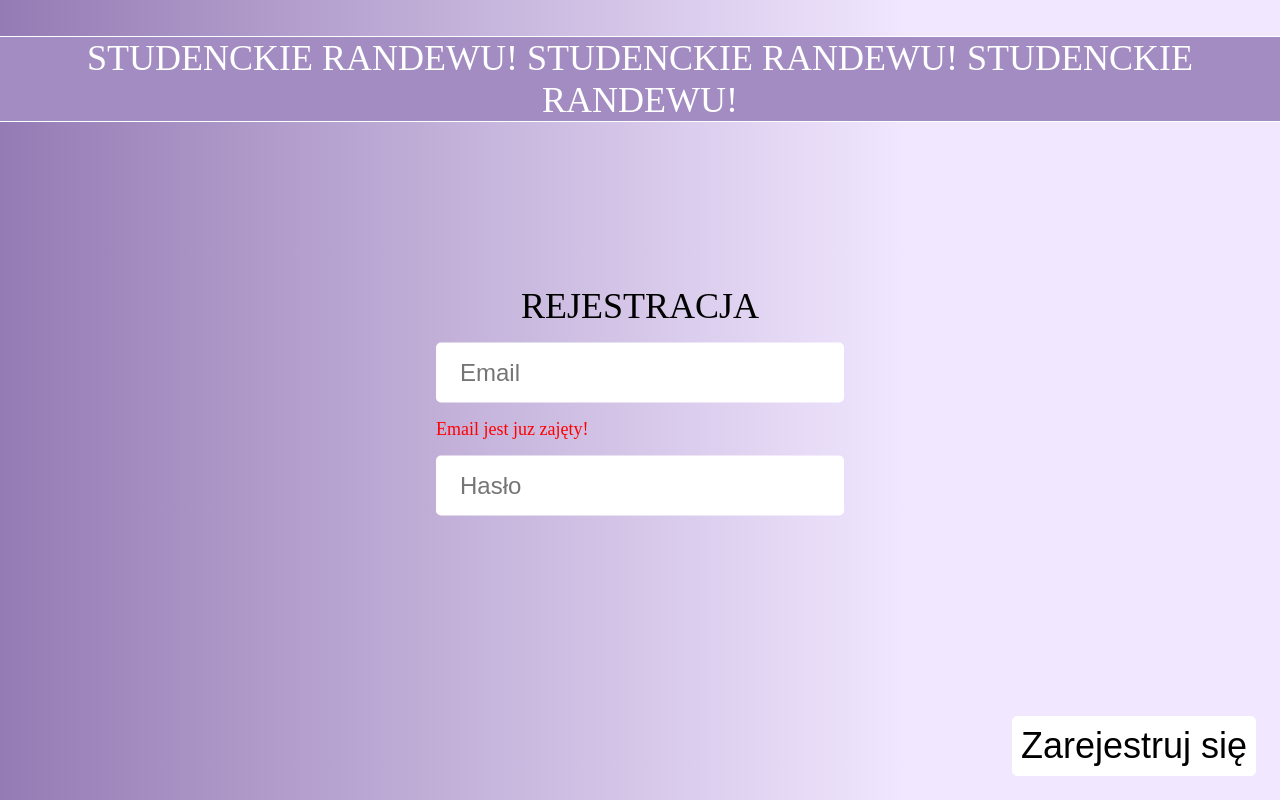
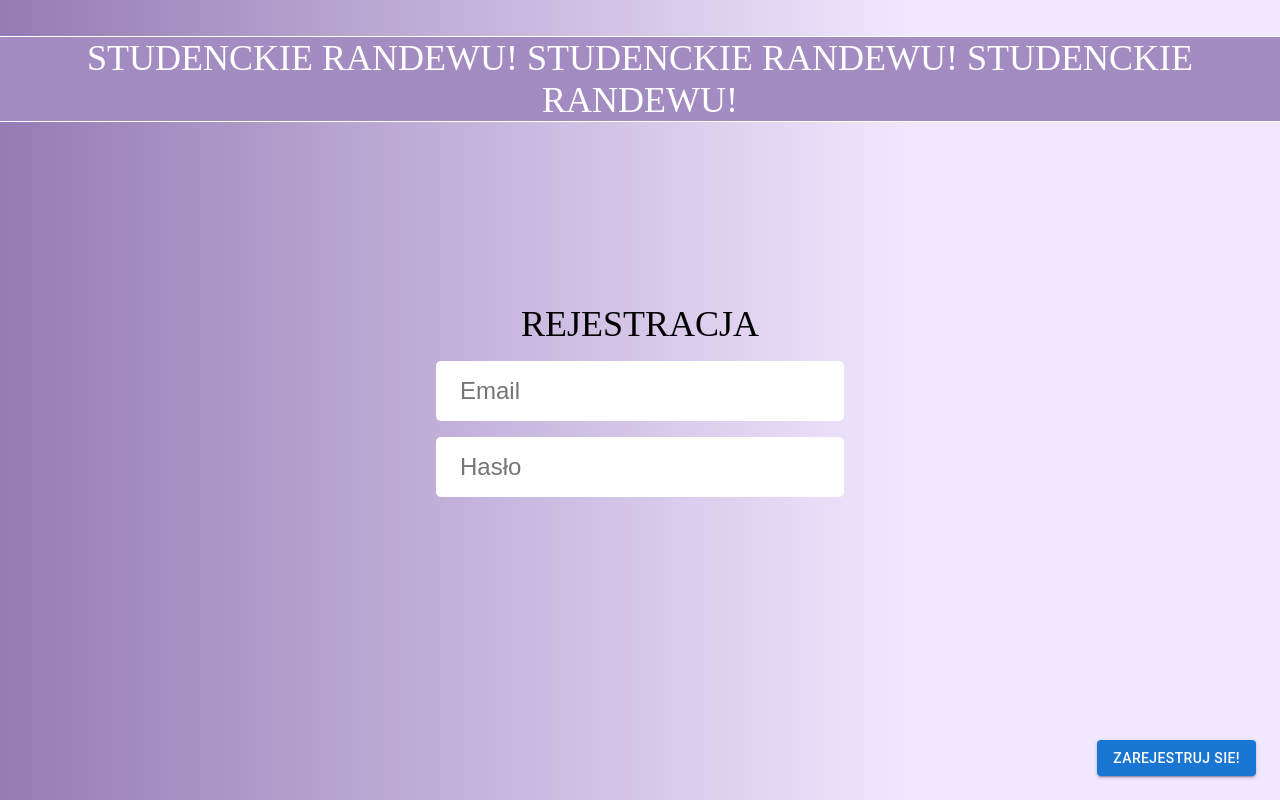
Before and after one commit to mikioool322/front, a Next.js app: page /registration in a window 1280 px wide. Built offline with nearby package versions, Linux system fonts and the light colour scheme.

Commit message:
Added handling of registration

```diff
--- a/src/components/BasicButton/BasicButton.jsx
+++ b/src/components/BasicButton/BasicButton.jsx
@@ -1,9 +1,9 @@
 import styles from "./BasicButton.module.css";
-
-export default function BasicButton({ text, fontSize }) {
+import { Button } from "@mui/material"
+export default function BasicButton({ text, fontSize,onClick }) {
   return (
-    <button className={styles.button} style={{ fontSize: `${fontSize}px` }}>
+    <Button onClick ={onClick} className={styles.button} style={{ fontSize: `${fontSize}px` }}>
       {text}
-    </button>
+    </Button>
   );
 }
--- a/src/pages/login.jsx
+++ b/src/pages/login.jsx
@@ -12,7 +12,7 @@ export default function Login() {
 
   const handleCheckEmail = (value) => {
     setEmail(value);
-    if (/^\w+([\.-]?\w+)*@\w+([\.-]?\w+)*(\.\w{2,3})+$/.test(value)) {
+    if (/^\w+([\.-]?\w+)*@sggw.edu.pl/.test(value)) {
       setEmailError("");
     } else setEmailError("Nieprawidłowy email!");
   };
@@ -34,7 +34,7 @@ export default function Login() {
             {emailError !== "" && (
               <div className={styles.invalid}>{emailError}</div>
             )}
-            <input placeholder="Hasło" className={styles.input} type="text" />
+            <input placeholder="Hasło" className={styles.input} type="password" />
             {passwordError === "" && (
               <div className={styles.invalid}>Nieprawidłowe hasło!</div>
             )}
--- a/src/pages/registration.jsx
+++ b/src/pages/registration.jsx
@@ -1,14 +1,55 @@
 import Banner from "@/components/Banner/Banner";
 import styles from "./registration.module.css";
 import { useState } from "react";
-import BasicButton from "@/components/BasicButton/BasicButton";
-import Link from "next/link";
-
+import { Button } from "@mui/material";
+import { HttpService } from "@/components/http.service";
+import Router from 'next/router'
 export default function Registration() {
   const [email, setEmail] = useState("");
   const [password, setPassword] = useState("");
   const [emailError, setEmailError] = useState("");
   const [passwordError, setPasswordError] = useState("");
+  const [registrationResult, setRegistrationResult] = useState("");
+
+  const handleCheckEmail = (value) => {
+
+    if (/^\w+([\.-]?\w+)*@sggw.edu.pl/.test(value)) {
+      setEmailError("");
+      setEmail(value);
+    } else {
+      setEmailError("Nieprawidłowy email!");
+    }
+  };
+
+  const handleCheckPassword = (value) => {
+
+    if (value.length >= 8) {
+      setPasswordError("");
+      setPassword(value);
+    } else {
+      setPasswordError("Hasło za krótkie");
+    }
+  };
+
+  const handleRegister = () => {
+    if (passwordError.length === 0 && emailError.length === 0) {
+      HttpService.post(
+        "http://localhost:8080/api/user/",
+        {
+          'userEmail': email,
+          'password': password
+        }).then((response) => {
+          if (response.status === 200) {
+            Router.push('/login')
+          }
+          else {
+            setRegistrationResult("Istnieje użytkonik z podanym emailem")
+          }
+        })
+    }
+  }
+
+
   return (
     <>
       <div className={styles.container}>
@@ -17,20 +58,30 @@ export default function Registration() {
         <form>
           <div className={styles.inputs}>
             <div className={styles.text}>Rejestracja</div>
-            <input placeholder="Email" className={styles.input} type="email" />
-            {emailError === "" && (
-              <div className={styles.invalid}>Email jest juz zajęty!</div>
+            <input
+              placeholder="Email"
+              className={styles.input}
+              type="email"
+              onChange={(event) => handleCheckEmail(event.target.value)} />
+            {emailError !== "" && (
+              <div className={styles.invalid}>{emailError}</div>
             )}
-            <input placeholder="Hasło" className={styles.input} type="text" />
-            {/* {passwordError === "" && (
-              <div className={styles.invalid}>Nieprawidłowe hasło!</div>
-            )} */}
+            <input placeholder="Hasło" className={styles.input} type="password" onChange={(event) => handleCheckPassword(event.target.value)} />
+            {passwordError !== "" && (
+              <div className={styles.invalid}>{passwordError}</div>
+            )}
+            {registrationResult !== "" && (
+              <div className={styles.invalid}>{registrationResult}</div>
+            )}
+          </div>
+          <div className={styles.nextButton}>
+            <Button variant="contained" color="primary" onClick={handleRegister}>
+              zarejestruj sie!
+            </Button>
           </div>
 
-          <Link href="/photo" className={styles.nextButton}>
-            <BasicButton type="submit" text="Zarejestruj się" fontSize={36} />
-          </Link>
         </form>
+
       </div>
     </>
   );
```
Also changed, not shown: package.json (+6 -2 lines), 1 other file (tests, documents, lock files or other folders).
